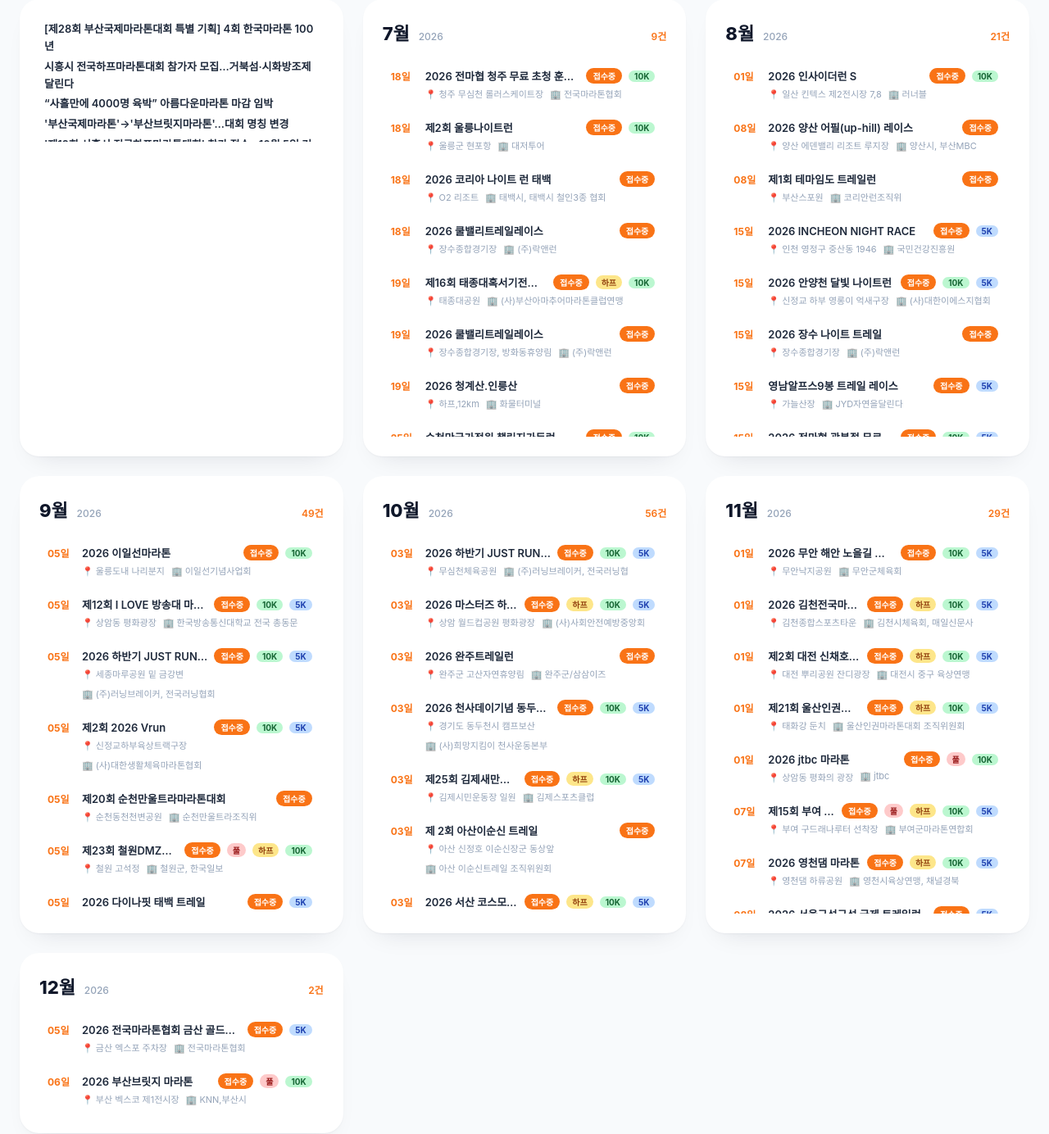
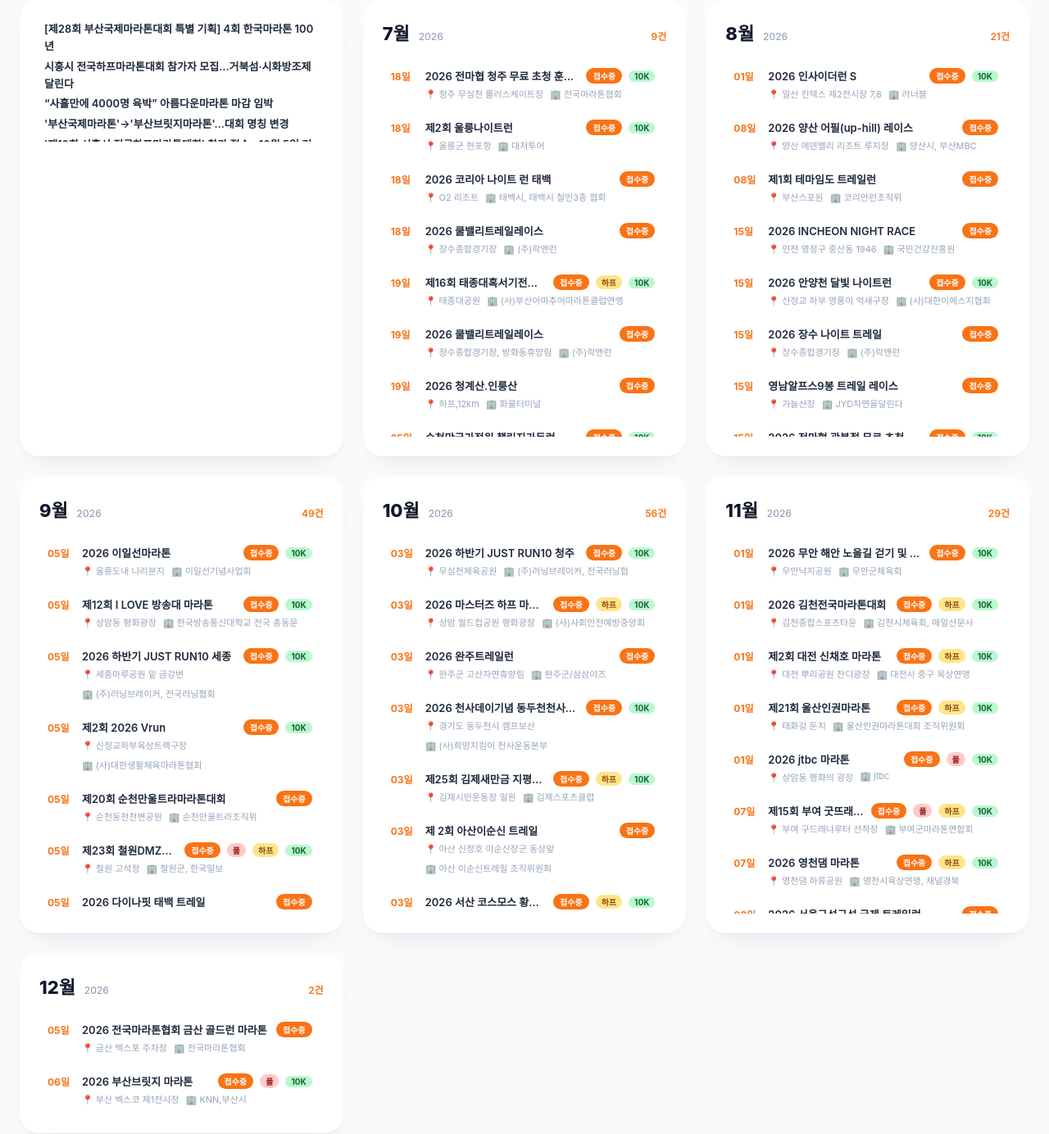
Before and after one commit to madokahill/marathon-schedule, a Flask app: page / in a window 1280 px wide. Shown: the part 282-1666 px from the top of the page at 82% size. Run offline with Flask 3, Linux system fonts and the light colour scheme; data comes from the database, SQL or seed files in the repository; some web fonts are replaced.

Commit message:
remove 5K distance badge from race rows

```diff
--- a/templates/index.html
+++ b/templates/index.html
@@ -83,7 +83,6 @@
     .bd-full { background:#fecaca; color:#991b1b; }
     .bd-half { background:#fde68a; color:#92400e; }
     .bd-10k  { background:#bbf7d0; color:#166534; }
-    .bd-5k   { background:#bfdbfe; color:#1e40af; }
 
     /* 모달 */
     .modal-overlay { position: fixed; inset: 0; background: rgba(15,23,42,0.5); backdrop-filter: blur(4px); z-index: 50; display: flex; align-items: center; justify-content: center; padding: 16px; }
@@ -181,7 +180,6 @@
             {% if '풀' in race.distance %}<span class="badge-dist bd-full">풀</span>{% endif %}
             {% if '하프' in race.distance %}<span class="badge-dist bd-half">하프</span>{% endif %}
             {% if '10K' in race.distance or '10k' in race.distance or '10km' in race.distance %}<span class="badge-dist bd-10k">10K</span>{% endif %}
-            {% if '5K' in race.distance or '5k' in race.distance or '5km' in race.distance %}<span class="badge-dist bd-5k">5K</span>{% endif %}
           </div>
           <div class="race-row-meta">
             {% if race.location %}<span>📍 {{ race.location }}</span>{% endif %}
```
